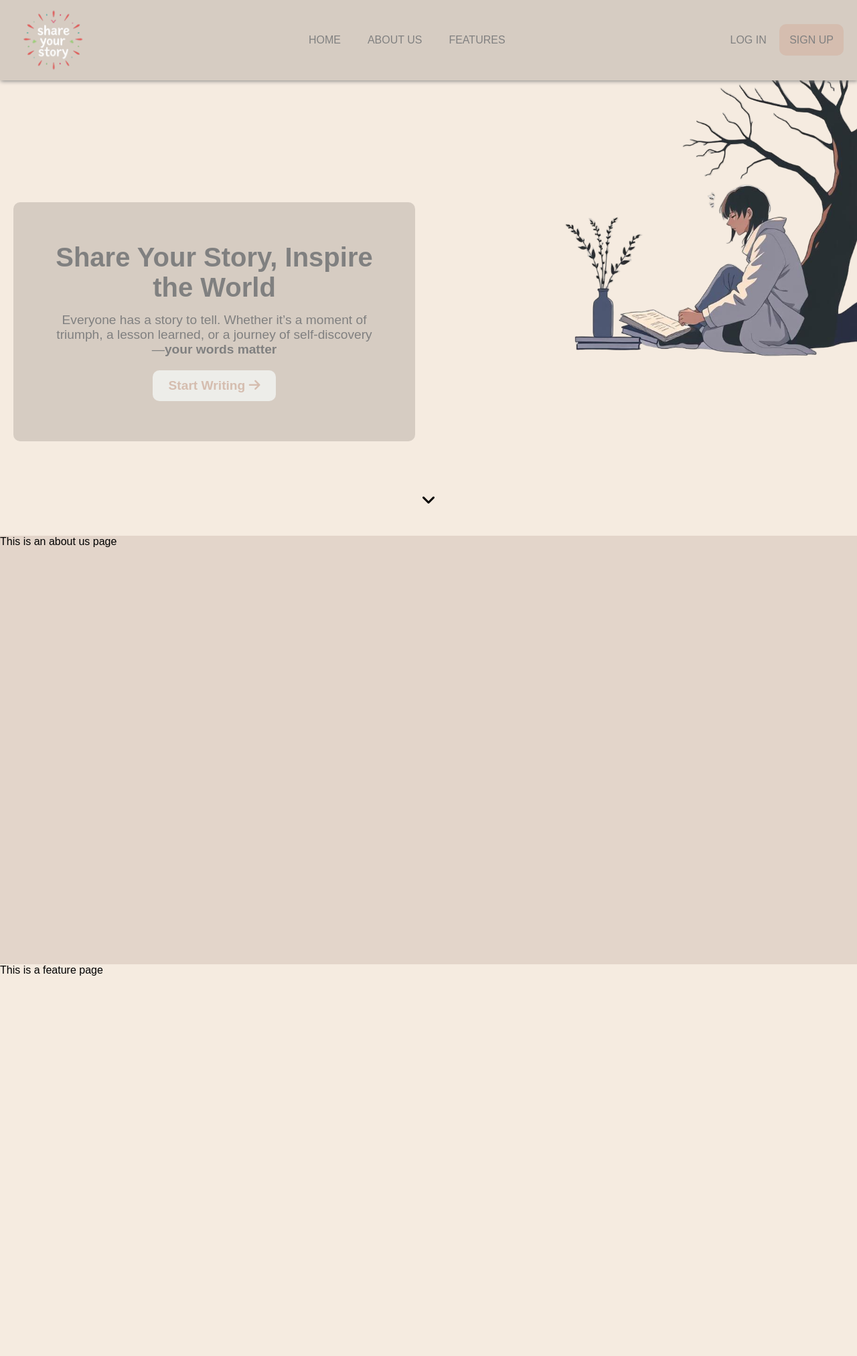
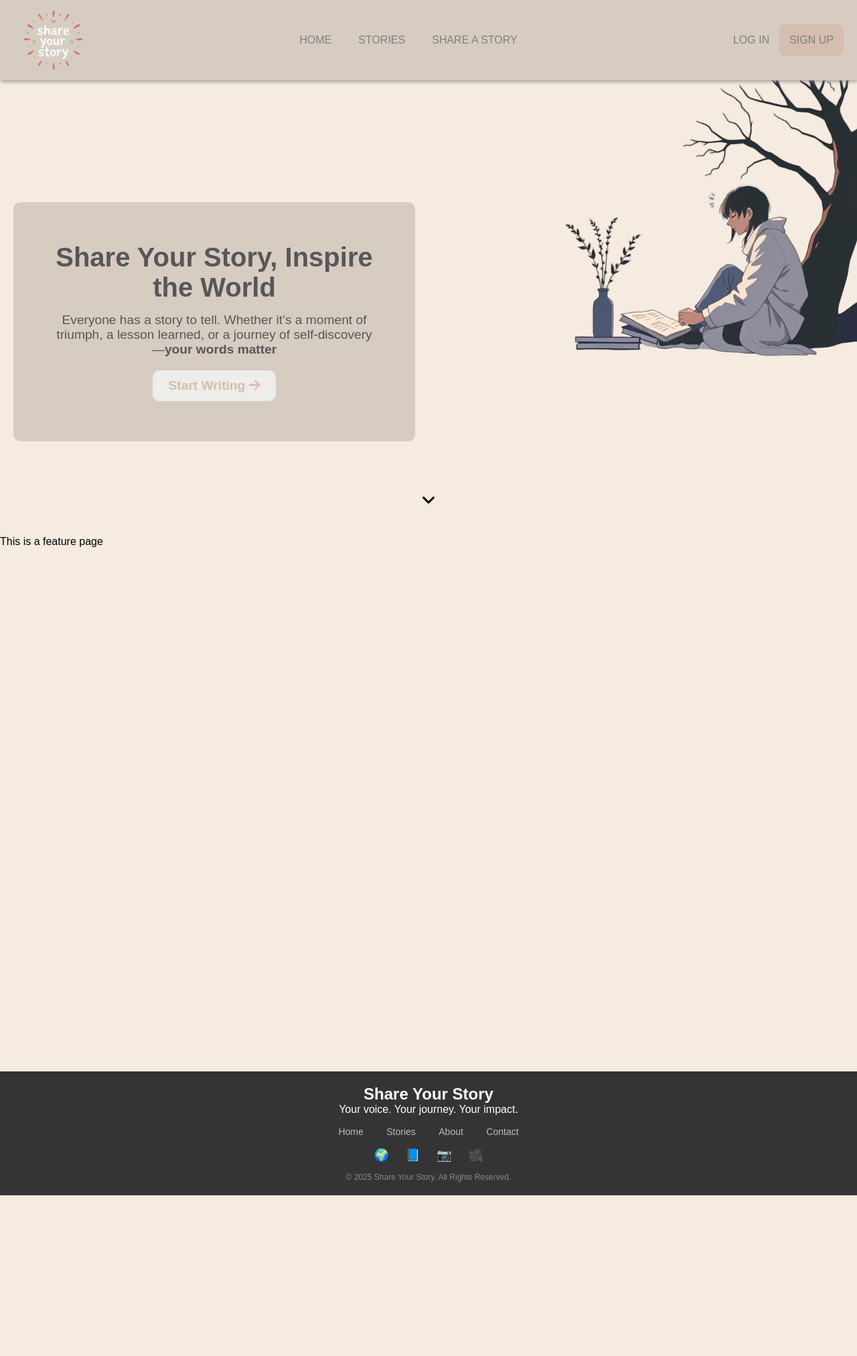
Before and after one commit to MrigyanMaharjan/lookbook, a PHP site: page / in a window 1280 px wide. Shown: the top 2025 px of the page at 67% size. After the commit the page ends 1785 px from the top, so only its background shows below. Run offline with PHP 8.4, Linux system fonts and the light colour scheme.

Commit message:
basic story addition

```diff
--- /dev/null
+++ b/components/footer.php
@@ -0,0 +1,25 @@
+<html lang="en">
+<footer>
+        <div class="footer-container">
+            <div class="footer-logo">Share Your Story</div>
+            <p>Your voice. Your journey. Your impact.</p>
+
+            <div class="footer-nav">
+                <a href="#">Home</a>
+                <a href="#">Stories</a>
+                <a href="#">About</a>
+                <a href="#">Contact</a>
+            </div>
+
+            <div class="social-icons">
+                <a href="#">🌍</a>
+                <a href="#">📘</a>
+                <a href="#">📷</a>
+                <a href="#">🎥</a>
+            </div>
+
+            <div class="footer-bottom">&copy; 2025 Share Your Story. All Rights Reserved.</div>
+        </div>
+    </footer>
+
+</html>
--- a/components/navbar.php
+++ b/components/navbar.php
@@ -1,17 +1,13 @@
 
-<html lang="en">
-<body>
 <nav>
     <img class="logo" src="./assets/output-removebg-preview.png" alt="">
     <section class="navigator">
-        <a class="nav-btn" href="#landing">HOME</a>
-        <a class="nav-btn" href="#about-us">ABOUT US</a>
-        <a class="nav-btn" href="#feature">FEATURES</a>
+        <?=$_SESSION?'<a class="nav-btn" href="./stories.php">YOUR STORIES</a>':"<a class='nav-btn' href='#landing'>HOME</a>"?>
+        <?=$_SESSION?'<a class="nav-btn" href="./stories.php">STORIES</a>':"<a class='nav-btn' href='./pages/stories.php'>STORIES</a>"?>
+        <?=$_SESSION?'<a class="nav-btn" href="./create.php">SHARE A STORY</a>':"<a class='nav-btn' href='./pages/create.php'>SHARE A STORY</a>"?>
     </section>
-    <section style="display:block; gap:20px" class="nav-signin">
-        <a class="nav-btn" href="./pages/login.php">LOG IN</a>
-        <a class="sigup-btn" href="./pages/sigin.php">SIGN UP</a>
-    </section>
+    <section class="nav-signin">
+    <?= $_SESSION ? '<a class="nav-btn" href="./profile.php">' . htmlspecialchars($_SESSION["username"]) . '</a>' : '<a class="nav-btn" href="./pages/login.php">LOG IN</a>' ?>
+    <?=$_SESSION?'<a class="nav-btn" href="./logout.php">LOG OUT</a>':'<a class="sigup-btn" href="./pages/sigin.php">SIGN UP</a>'?>
+   </section>
 </nav>
-</body>
-</html>
--- a/index.php
+++ b/index.php
@@ -1,3 +1,13 @@
+
+<?php
+session_start();
+if (isset($_SESSION["user_id"])) {
+    header("Location: ./pages/home.php");
+    exit();
+}
+?>
+
+
 <!DOCTYPE html>
 <html lang="en">
 <head>
@@ -29,9 +39,10 @@
 
 
 
-<a href="#about-us"><i class="fa-solid fa-angle-down floating-btn"></i>
+<a href="#feature"><i class="fa-solid fa-angle-down floating-btn"></i>
 </a>
-    <div id="about-us" class="about-us"> This is an about us page</div>
     <div id="feature" class="feature">This is a feature page</div>
+    <?php include "./components/footer.php"?>
+
 </body>
 </html>
--- a/style.css
+++ b/style.css
@@ -89,7 +89,7 @@ nav{
 
 }
 .sigup-btn:hover{
-transform: scale(1.05);
+transform: scale(1.15);
 filter: drop-shadow(1px 3px 3px gray);
 }
 .nav-signin{
@@ -137,7 +137,7 @@ filter: drop-shadow(1px 3px 3px gray);
     background: #D6CCC2;
     padding: 60px;
     border-radius: 10px;
-    color: gray;
+    color: #575757;
 }
 
 .hero h1 {
@@ -200,3 +200,113 @@ filter: drop-shadow(1px 3px 3px gray);
     height:100vh ;
     width: 100%;
 }
+footer {
+    background-color: #343434;
+    color: white;
+    text-align: center;
+    padding: 20px 0;
+    font-family: Arial, sans-serif;
+}
+.footer-container {
+    max-width: 1000px;
+    margin: 0 auto;
+    padding: 0 20px;
+}
+.footer-logo {
+    font-size: 24px;
+    font-weight: bold;
+}
+.footer-nav {
+    margin: 15px 0;
+}
+.footer-nav a {
+    color: #bbb;
+    text-decoration: none;
+    margin: 0 15px;
+    font-size: 14px;
+}
+.footer-nav a:hover {
+    color: white;
+}
+.social-icons {
+    margin: 15px 0;
+}
+.social-icons a {
+    color: #bbb;
+    text-decoration: none;
+    font-size: 18px;
+    margin: 0 10px;
+}
+.social-icons a:hover {
+    color: white;
+}
+.footer-bottom {
+    font-size: 12px;
+    margin-top: 15px;
+    color: #888;
+}
+.container{
+    height: 100vh;
+    width: 100vw;
+    display: flex;
+    justify-content: center;
+    align-items: center;
+    flex-direction: column;
+    padding: 20px;
+    background: #F5EBE0;
+    gap: 20px;
+}
+
+.login-form{
+    background: #D6CCC2;
+    height: fit-content;
+    width: 50vw ;
+    border-radius: 20px;
+    padding: 20px;
+    display: flex;
+    justify-content: center;
+    align-items: center;
+    flex-direction: column;
+    color: black;
+    font-size:large;
+    gap: 20px;
+}
+.input-form{
+    width: 90%;
+    height: 10vh;
+    border-radius: 20px;
+    border: none;
+    background: #EDEDE9;
+    color: black;
+    padding: 20px;
+    font-size: medium;
+    &::placeholder{
+        color:rgb(157, 157, 157);
+    }
+}
+.submit{
+    width: 40%;
+   min-height: 8vh;
+    border: none;
+    background:#EDEDE9;
+    border-radius: 20px;
+    transition: all 0.3s ease;
+    cursor: pointer;
+    padding: 10px;
+    border: 2px solid #888;
+    &:hover{
+        scale: 1.05;
+
+    }
+}
+.warning{
+    background: rgb(231, 55, 55);
+    padding: 20px;
+    border-radius: 20px;
+}
+.textarea{
+    padding: 10px;
+    width: 100%;
+    overflow: auto;
+    background: #EDEDE9;
+}
```
Also changed, not shown: pages/create.php (added, +77 -0 lines), pages/home.php (+4 -4 lines), pages/login.php (+18 -12 lines), pages/post.php (added, +32 -0 lines), pages/profile.php (added, +19 -0 lines), pages/sigin.php (+32 -24 lines), pages/stories.php (added, +39 -0 lines), assets/default-avatar-icon-of-social-media-user-vector.jpg (added), pages/trial.php (added).
